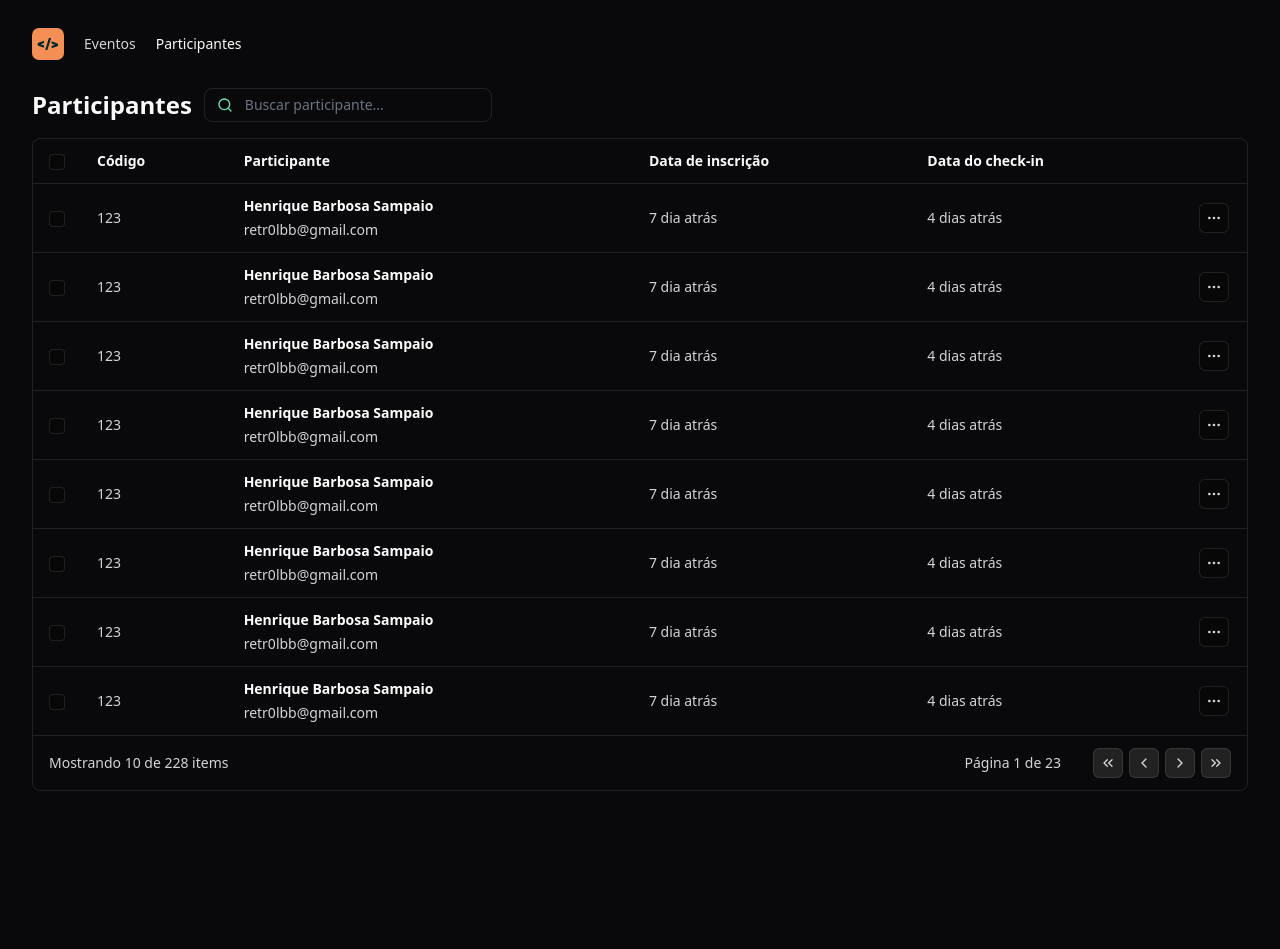
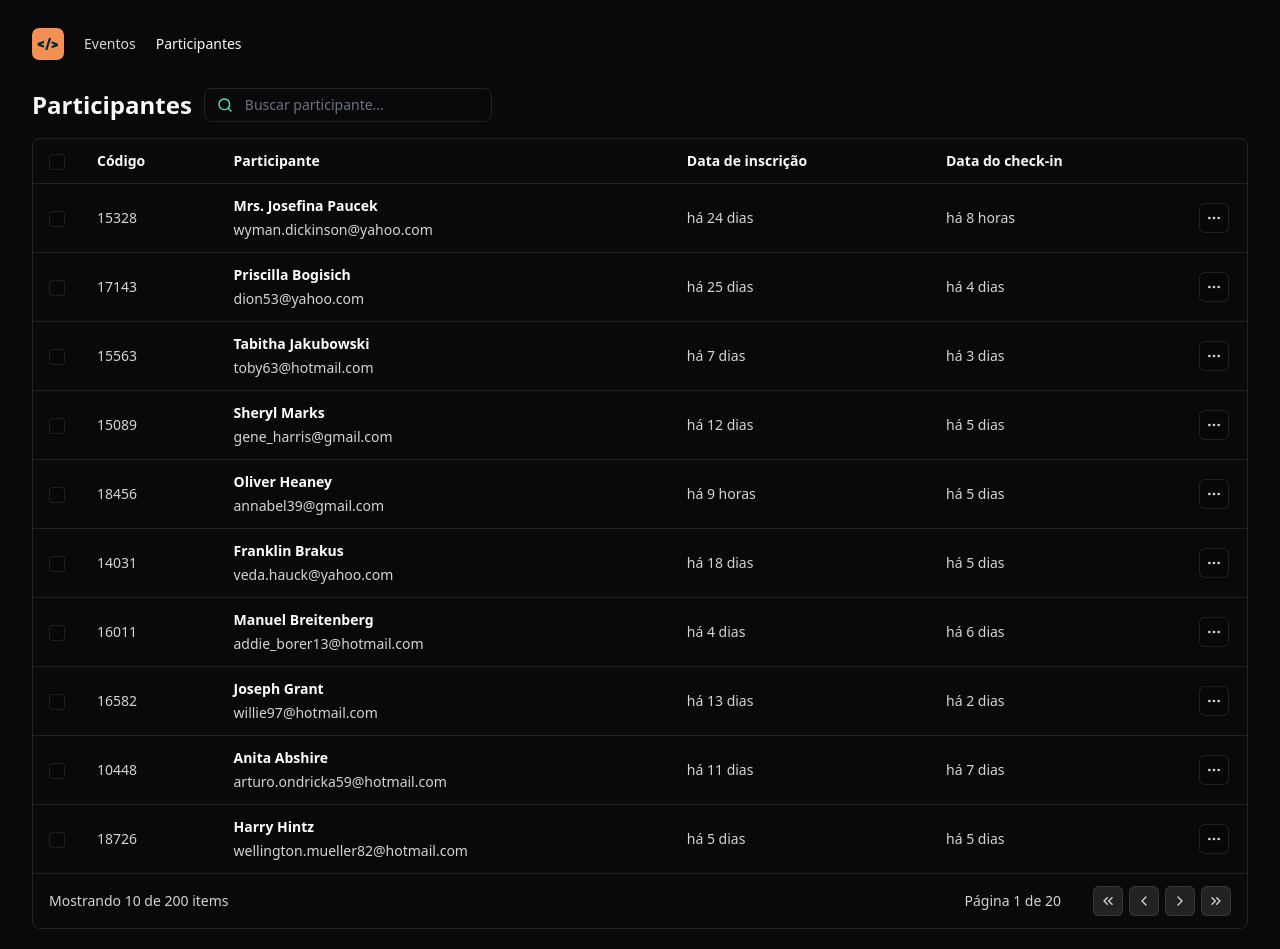
Before and after one commit to retr0lbb/NLW-UNITE-passin-React, a React (Vite) app: page / in a window 1280 px wide. Before the commit the page ends 811 px from the top, so only its background shows below. Built offline with nearby package versions, Linux system fonts and the light colour scheme.

Commit message:
feat: add fake json data

```diff
--- a/package.json
+++ b/package.json
@@ -10,12 +10,14 @@
     "preview": "vite preview"
   },
   "dependencies": {
+    "dayjs": "^1.11.10",
     "lucide-react": "^0.365.0",
     "react": "^18.2.0",
     "react-dom": "^18.2.0",
     "tailwind-merge": "^2.2.2"
   },
   "devDependencies": {
+    "@faker-js/faker": "^8.4.1",
     "@tailwindcss/forms": "^0.5.7",
     "@types/react": "^18.2.66",
     "@types/react-dom": "^18.2.22",
--- a/src/components/attendee-list.tsx
+++ b/src/components/attendee-list.tsx
@@ -1,21 +1,33 @@
+import { useState } from "react"
 import { Search, MoreHorizontal, ChevronsLeft, ChevronLeft, ChevronRight, ChevronsRight } from "lucide-react"
+import dayjs from "dayjs"
+import "dayjs/locale/pt-br"
+import relativeTime from "dayjs/plugin/relativeTime"
 import { IconButton } from "./icon-button"
 import { Table } from "./table/table"
 import { TableHeader } from "./table/table-header"
 import { TableCell } from "./table/table-cell"
 import { TableRow } from "./table/table-row"
+import { attendees } from "../data/attendees"
+
+
+dayjs.extend(relativeTime)
+dayjs.locale("pt-br")
+
 
 export function AttendeeList(){
+    const [search, setSearch] = useState("")
+    const [page, setPage] = useState(1)
+
     return(
         <div className="flex flex-col gap-4">
             <div className="flex items-center gap-3 ">
                 <h1 className="text-2xl font-bold">Participantes</h1>
                 <div className="flex items-center px-3 w-72 py-1.5 border border-white/10 rounded-lg gap-3">
                     <Search className="size-4 text-emerald-300" />
-                    <input type="text" className="bg-transparent flex-1 outline-none h-auto border-0 p-0 text-sm" placeholder="Buscar participante..." />
+                    <input onChange={(e) => {setSearch(e.target.value)}} value={search} className="bg-transparent flex-1 outline-none h-auto border-0 p-0 text-sm" placeholder="Buscar participante..." />
                 </div>
             </div>
-
 
             <Table>
                 <thead>
@@ -31,21 +43,21 @@
                     </tr>
                 </thead>
                 <tbody>
-                    {Array.from({length: 8}).map((_, i) => {
+                    {attendees.slice((page - 1) *10, page *10).map((attendee) => {
                         return(
-                            <TableRow>
+                            <TableRow key={attendee.id}>
                                 <TableCell>
                                     <input type="checkbox" className="size-4 bg-black/20 rounded border border-white/10" />
                                 </TableCell>
-                                <TableCell>123</TableCell>
+                                <TableCell>{attendee.id}</TableCell>
                                 <TableCell>
                                 <div className="flex flex-col gap-1">
-                                    <span className="font-semibold text-white">Henrique Barbosa Sampaio</span>
-                                    <span>retr0lbb@gmail.com</span>
+                                    <span className="font-semibold text-white">{attendee.name}</span>
+                                    <span>{attendee.email}</span>
                                 </div>
                                 </TableCell>
-                                <TableCell>7 dia atrás</TableCell>
-                                <TableCell>4 dias atrás</TableCell>
+                                <TableCell>{dayjs().to(attendee.createdAt)}</TableCell>
+                                <TableCell>{dayjs().to(attendee.checkedInAt)}</TableCell>
                                 <TableCell>
                                     <IconButton transparent>
                                         <MoreHorizontal className="size-4" />
@@ -58,11 +70,11 @@
                 <tfoot>
                     <tr>
                         <TableCell colSpan={3}>
-                            Mostrando 10 de 228 items
+                            Mostrando 10 de {attendees.length} items
                         </TableCell>
                         <TableCell className="text-right" colSpan={3}>
                             <div className="inline-flex gap-8 items-center ">
-                                <span>Página 1 de 23</span>
+                                <span>Página {page} de {Math.ceil(attendees.length / 10)}</span>
                                 <div className=" flex gap-1.5">
                                     <IconButton>
                                         <ChevronsLeft className="size-4" />
--- /dev/null
+++ b/src/data/attendees.ts
@@ -0,0 +1,12 @@
+import { faker } from "@faker-js/faker"
+
+
+export const attendees = Array.from({length: 200}).map(() => {
+    return {
+        id: faker.number.int({min:  10000, max: 20000}),
+        name: faker.person.fullName(),
+        email: faker.internet.email().toLocaleLowerCase(),
+        createdAt: faker.date.recent({ days: 30 }),
+        checkedInAt: faker.date.recent({ days: 7 })
+    }
+})
```
Also changed, not shown: 1 other file (tests, documents, lock files or other folders).
